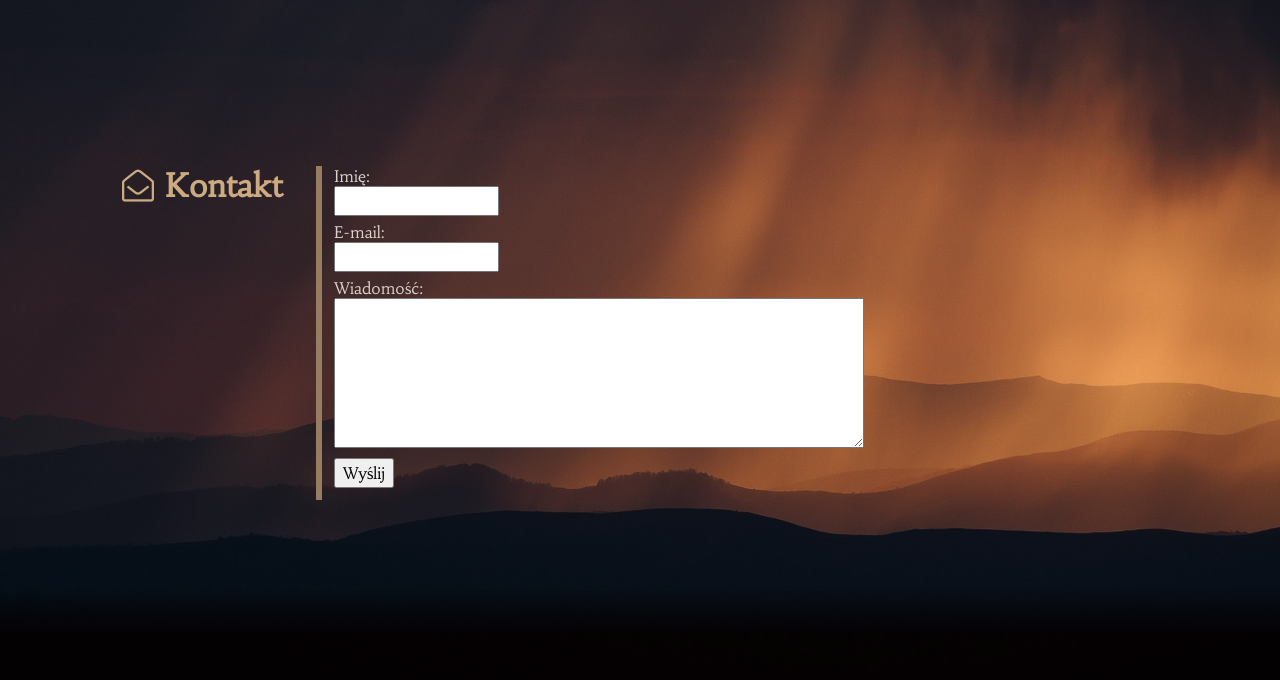
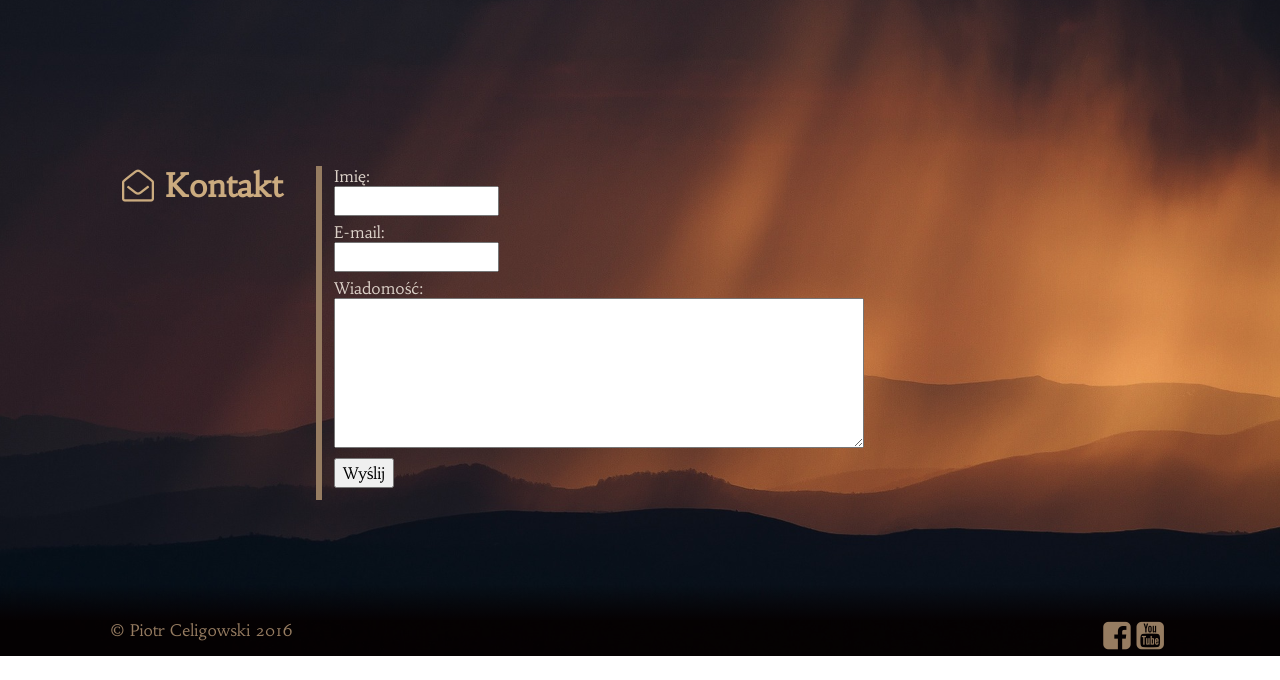
Before and after one commit to piotrcel2/AfricaTour, a website: page index.html in a window 1280 px wide. Shown: the part 2477-3157 px from the top of the page. After the commit the page ends 3133 px from the top, so only its background shows below. Drawn offline with nearby package versions, Linux system fonts and the light colour scheme.

Commit message:
sectionsc

```diff
--- a/index.html
+++ b/index.html
@@ -338,9 +338,20 @@
 
 
     <footer class="footersmall">
+
+
+
         <div id="footerbreak"></div>
-        <div id="footermain"></div>
 
+        <div id="footermain">
+
+            <div class="container">
+                &copy; Piotr Celigowski 2016
+                <i class="fa fa-youtube-square" aria-hidden="true"></i>
+                <i class="fa fa-facebook-square" aria-hidden="true"></i>
+            </div>
+
+        </div>
 
 
     </footer>
--- a/sass/main.scss
+++ b/sass/main.scss
@@ -976,7 +976,8 @@ input, textarea {
 
 footer {
 
-
+    color: $color4;
+    font-size: 16px;
 
     #footerbreak {
 
@@ -994,6 +995,11 @@ footer {
         background-color: rgba(5, 0, 1, 0.9);
     }
 
+    i {
+        margin-right: 6px;
+        float: right;
+    }
+
 }
 
 
@@ -1008,16 +1014,45 @@ footer {
 	    height: 24px;
     }
 
+    i {
+
+        font-size: 24px;
+    }
 }
 
 .footerbig {
 
     #footerbreak {
-        height: 48px;
+        height: 36px;
     }
 
     #footermain {
-	    height: 48px;
+	    height: 36px;
+    }
+
+    .fa-facebook-square {
+
+        font-size: 32px;
+
+        &:hover {
+
+            color: #6A5ACD;
+            cursor: pointer;
+
+        }
+    }
+
+    .fa-youtube-square {
+
+        font-size: 32px;
+
+
+        &:hover {
+
+            color: #CD5C5C;
+            cursor: pointer;
+        }
+
     }
 
 }
```
Also changed, not shown: css/main.css.
